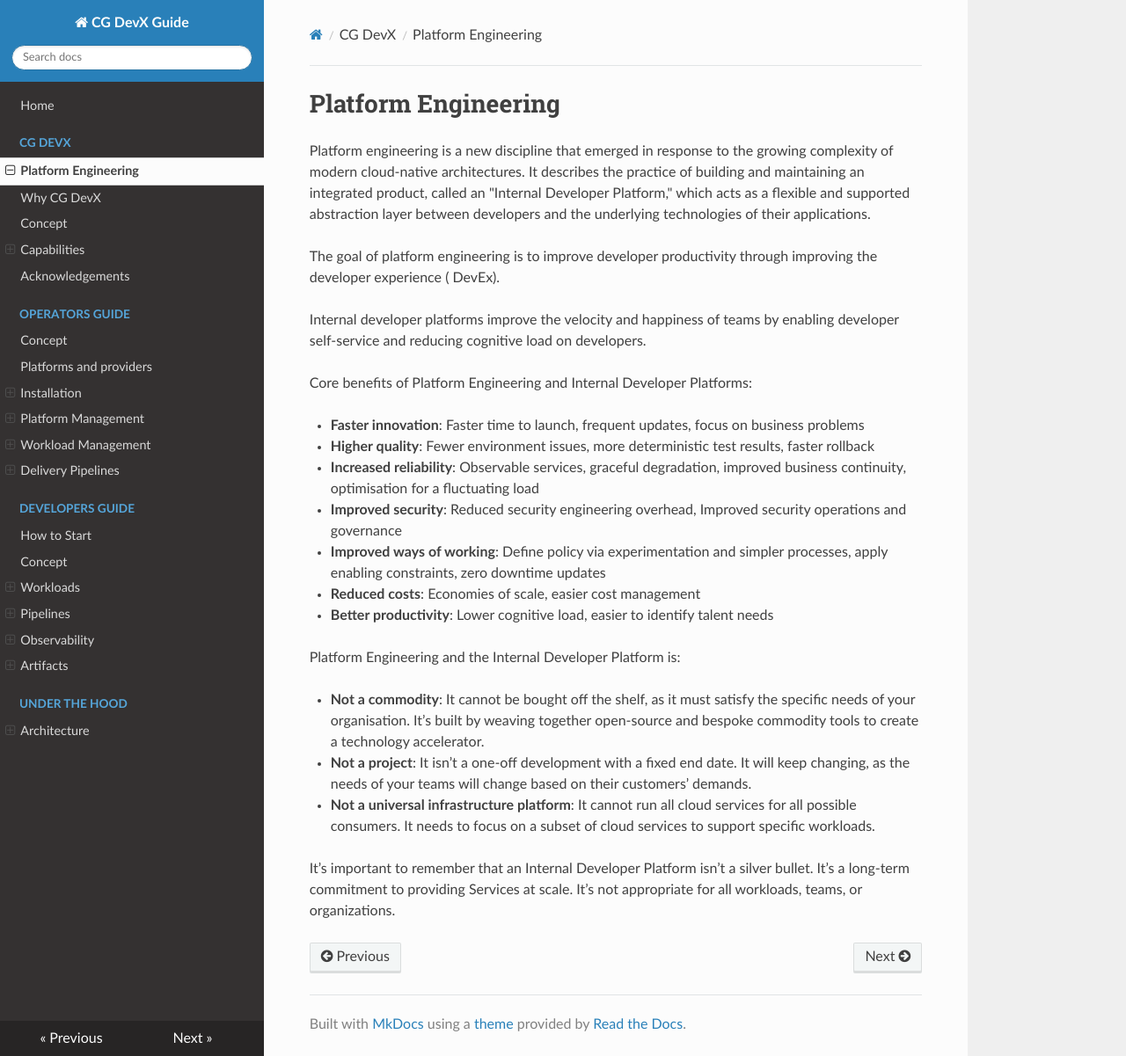
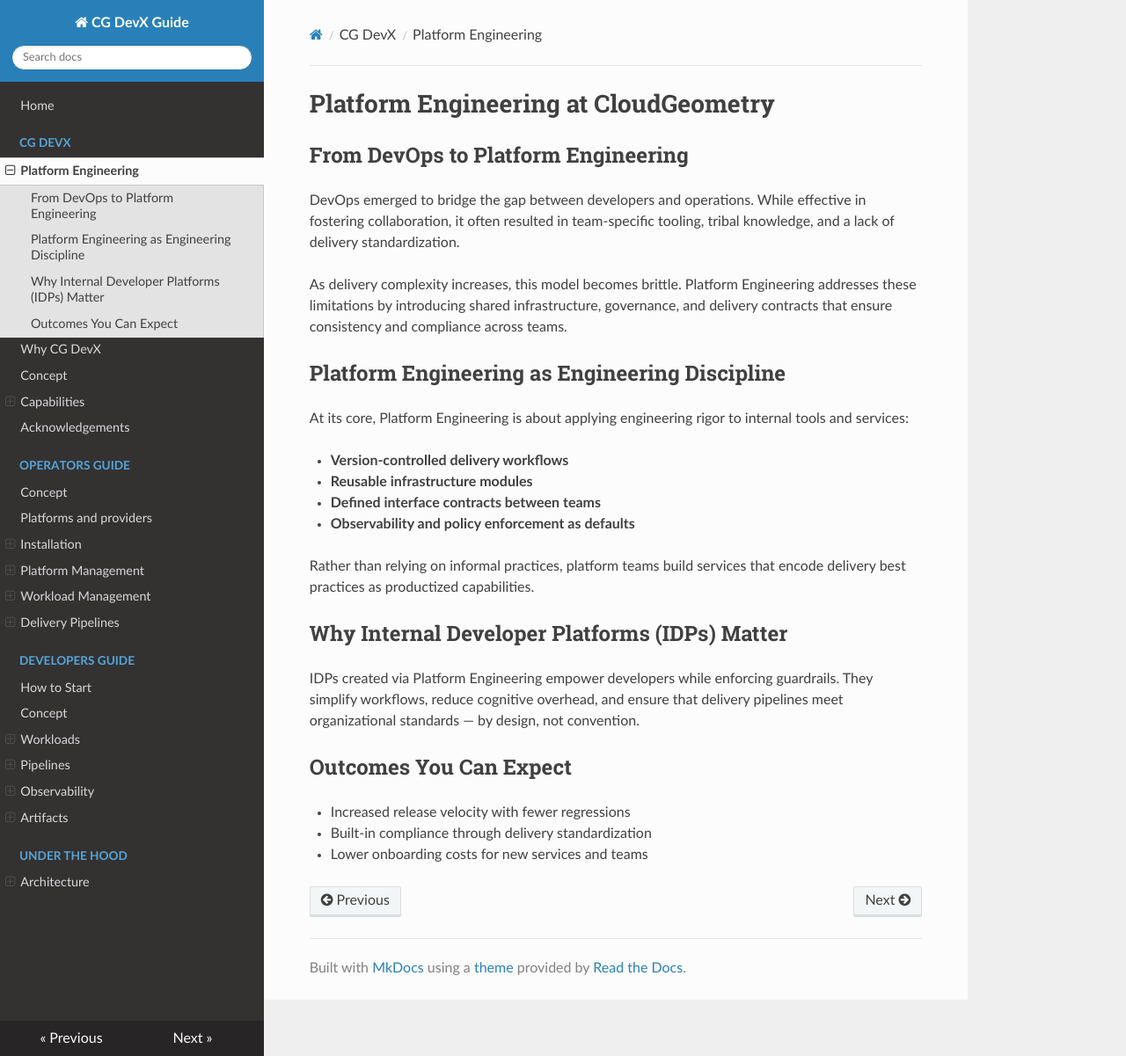
Before and after one commit to CloudGeometry/cg-devx-docs, an MkDocs documentation site: the page built from docs/platform_engineering.md, in a window 1280 px wide and 1201 px high. Shown: the whole window at 88% size. Built offline with MkDocs 1.6.1, drawn with Linux system fonts in a browser that asks for light colours; nearby versions of some CDN libraries; a script that is not in the unit is left out.

Commit message:
Changes from David (#14)
Co-authored-by: Nick Chase <nchase@earthlink.net>

```diff
--- a/docs/platform_engineering.md
+++ b/docs/platform_engineering.md
@@ -1,46 +1,28 @@
-# Platform Engineering
+# Platform Engineering at CloudGeometry
 
-[//]: # (TODO: recap of PE and IDP key aspects)
+## From DevOps to Platform Engineering
 
-[//]: # (https://humanitec.com/platform-engineering)
+DevOps emerged to bridge the gap between developers and operations. While effective in fostering collaboration, it often resulted in team-specific tooling, tribal knowledge, and a lack of delivery standardization.
 
-[//]: # (https://humanitec.com/blog/what-is-an-internal-developer-platform)
+As delivery complexity increases, this model becomes brittle. Platform Engineering addresses these limitations by introducing shared infrastructure, governance, and delivery contracts that ensure consistency and compliance across teams.
 
+## Platform Engineering as Engineering Discipline
 
-Platform engineering is a new discipline that emerged in response to the growing complexity of modern cloud-native
-architectures. It describes the practice of building and maintaining an integrated product, called an "Internal
-Developer Platform," which acts as a flexible and supported abstraction layer between developers and the underlying
-technologies of their applications.
+At its core, Platform Engineering is about applying engineering rigor to internal tools and services:
 
-The goal of platform engineering is to improve developer productivity through improving the developer experience (
-DevEx).
+- **Version-controlled delivery workflows**
+- **Reusable infrastructure modules**
+- **Defined interface contracts between teams**
+- **Observability and policy enforcement as defaults**
 
-Internal developer platforms improve the velocity and happiness of teams by enabling developer self-service and reducing
-cognitive load on developers.
+Rather than relying on informal practices, platform teams build services that encode delivery best practices as productized capabilities.
 
-Core benefits of Platform Engineering and Internal Developer Platforms:
+## Why Internal Developer Platforms (IDPs) Matter
 
-- **Faster innovation**: Faster time to launch, frequent updates, focus on business problems
-- **Higher quality**: Fewer environment issues, more deterministic test results, faster rollback
-- **Increased reliability**: Observable services, graceful degradation, improved business continuity, optimisation for a
-  fluctuating load
-- **Improved security**: Reduced security engineering overhead, Improved security
-  operations and governance
-- **Improved ways of working**: Define policy via experimentation and simpler processes, apply enabling constraints,
-  zero downtime updates
-- **Reduced costs**: Economies of scale, easier cost management
-- **Better productivity**: Lower cognitive load, easier to identify talent needs
+IDPs created via Platform Engineering empower developers while enforcing guardrails. They simplify workflows, reduce cognitive overhead, and ensure that delivery pipelines meet organizational standards — by design, not convention.
 
-Platform Engineering and the Internal Developer Platform is:
+## Outcomes You Can Expect
 
-- **Not a commodity**: It cannot be bought off the shelf, as it must satisfy the specific needs of your organisation.
-  It’s
-  built by weaving together open-source and bespoke commodity tools to create a technology accelerator.
-- **Not a project**: It isn’t a one-off development with a fixed end date. It will keep changing, as the needs of your
-  teams will change based on their customers’ demands.
-- **Not a universal infrastructure platform**: It cannot run all cloud services for all possible consumers. It needs to
-  focus on a subset of cloud services to support specific workloads.
-
-It’s important to remember that an Internal Developer Platform isn’t a silver bullet. It’s a long-term commitment to
-providing Services at scale.
-It’s not appropriate for all workloads, teams, or organizations.
+- Increased release velocity with fewer regressions
+- Built-in compliance through delivery standardization
+- Lower onboarding costs for new services and teams
```
Also changed, not shown: README.md (+57 -8 lines), docs/index.md (+64 -11 lines).
